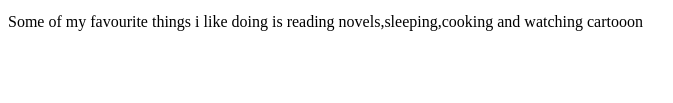
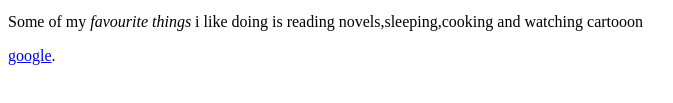
Before and after one commit to Gitongamiriam/my-first-website1, a plain HTML site: page my-favourite-things.html in a window 1280 px wide. Shown: the part 261-364 px from the top of the page, 0-673 px from the left. Drawn offline with Linux system fonts and the light colour scheme.

Commit message:
add inline elements

```diff
--- a/my-favourite-things.html
+++ b/my-favourite-things.html
@@ -2,7 +2,7 @@
 <html>
     <head>
         <body>
-            <h1>Things am passionate about</h1>
+            <h1><strong>Things am passionate about</strong></h1>
             <ul>
                 <li>Mary Njeri</li>
                 <li>Margret Muthoni</li>
@@ -17,8 +17,9 @@
                         <li>Rice</li>
                     </ol>
                     <p>
-                        Some of my favourite things i like doing is reading novels,sleeping,cooking and watching cartooon
+                        Some of my <em>favourite things</em> i like doing is reading novels,sleeping,cooking and watching cartooon
                     </p>
+                    <a href="https;//www.google.com">google</a>.
         </body>
     </head>
 </html>
```
